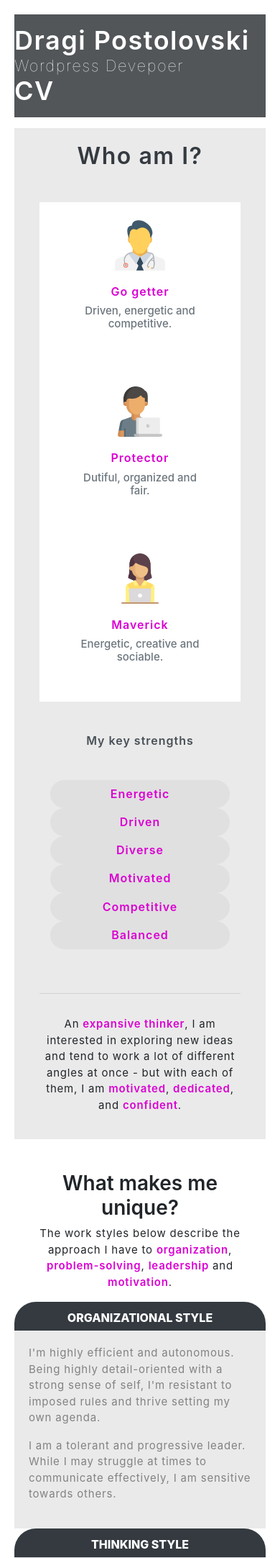
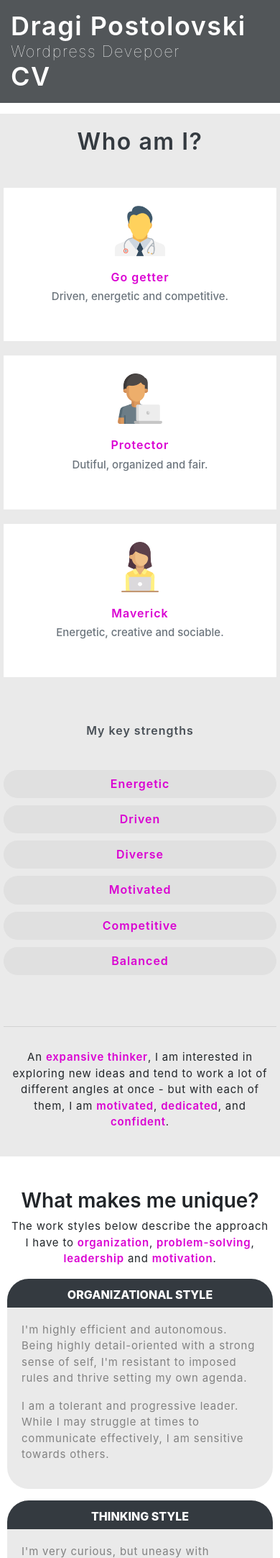
Before and after one commit to dragipostolovski/dragipostolovski.github.io, a PHP site: page / in a window 390 px wide. Shown: the top 2165 px of the page at 72% size. Run offline with PHP 8.4, Linux system fonts and the light colour scheme.

Commit message:
Media queries

```diff
--- a/resources/css/style.css
+++ b/resources/css/style.css
@@ -169,3 +169,120 @@ a:hover {
 	color: #fff;
 	margin: 0;
 }
+
+
+/* 1000 */
+
+@media screen and (min-width: 1000px) {
+	.who-am-i .col-xl-4 {
+		flex: 0 0 33.333333%;
+    	max-width: 33.333333%;
+	}
+
+	.key-strengths .col-xl-2 {
+		flex: 0 0 16.666667%;
+    	max-width: 16.666667%;
+	}
+
+	.who-am-i .key-strengths h4 {
+		background-color: transparent;
+	}
+
+	.unique .description .col-xl-6 {
+		flex: 0 0 50%;
+    	max-width: 50%;
+	}
+
+	.unique .description .column-color {
+		border-radius: 0px 0px 30px 30px;
+	}
+}
+
+@media screen and (max-width: 1040px) {
+	.header-top-details {
+    	padding: 15px 25px 15px 25px;
+	}
+
+	.who-am-i .col-xl-4 {
+		margin: 0px 0px 20px 0;
+	}
+}
+
+@media screen and (max-width: 1000px) {
+
+	.unique .description .col-xl-6 {
+		margin-bottom: 16px;
+	}
+
+	.key-strengths .container {
+		margin-bottom: 10px;
+	}
+}
+
+@media screen and (max-width: 991px) {
+	.header-top-details {
+    	padding: 15px 0px 15px 0px;
+	}
+
+	.who-am-i .col-xl-4 {
+		margin: 0px 0px 20px 0;
+	}
+
+	.key-strengths .container {
+		margin-bottom: 10px;
+	}
+
+	.unique .description .col-xl-6 {
+		margin-bottom: 16px;
+	}
+}
+
+@media screen and (max-width: 810px) {
+	.header-top-details {
+    	padding: 15px 15px 15px 15px;
+	}
+
+	.who-am-i .col-xl-4 {
+		margin: 0px 0px 20px 0;
+	}
+
+	.who-am-i .container, .who-am-i .col-xl-12 {
+		padding-left: 0px;
+		padding-right: 0px;
+	}
+
+	.key-strengths .container {
+		margin-bottom: 10px;
+	}
+
+	.unique .description .col-xl-6 {
+		margin-bottom: 16px;
+	}
+
+	.unique .description .column-color {
+		border-radius: 0px 0px 30px 30px;
+	}
+}
+
+@media screen and (max-width: 767px) {
+	.header-top-details {
+    	padding: 15px 0px 15px 0px;
+	}
+
+	.unique .description .col-xl-6 {
+		margin: 0px 10px 0px 10px;
+		margin-bottom: 16px;
+    }
+}
+
+@media screen and (max-width: 648px) {
+	body {
+    	margin: 0;
+	}
+}
+
+@media screen and (max-width: 586px) {
+	.header-top-details {
+    	padding: 15px 15px 15px 15px;
+	}
+}
```
